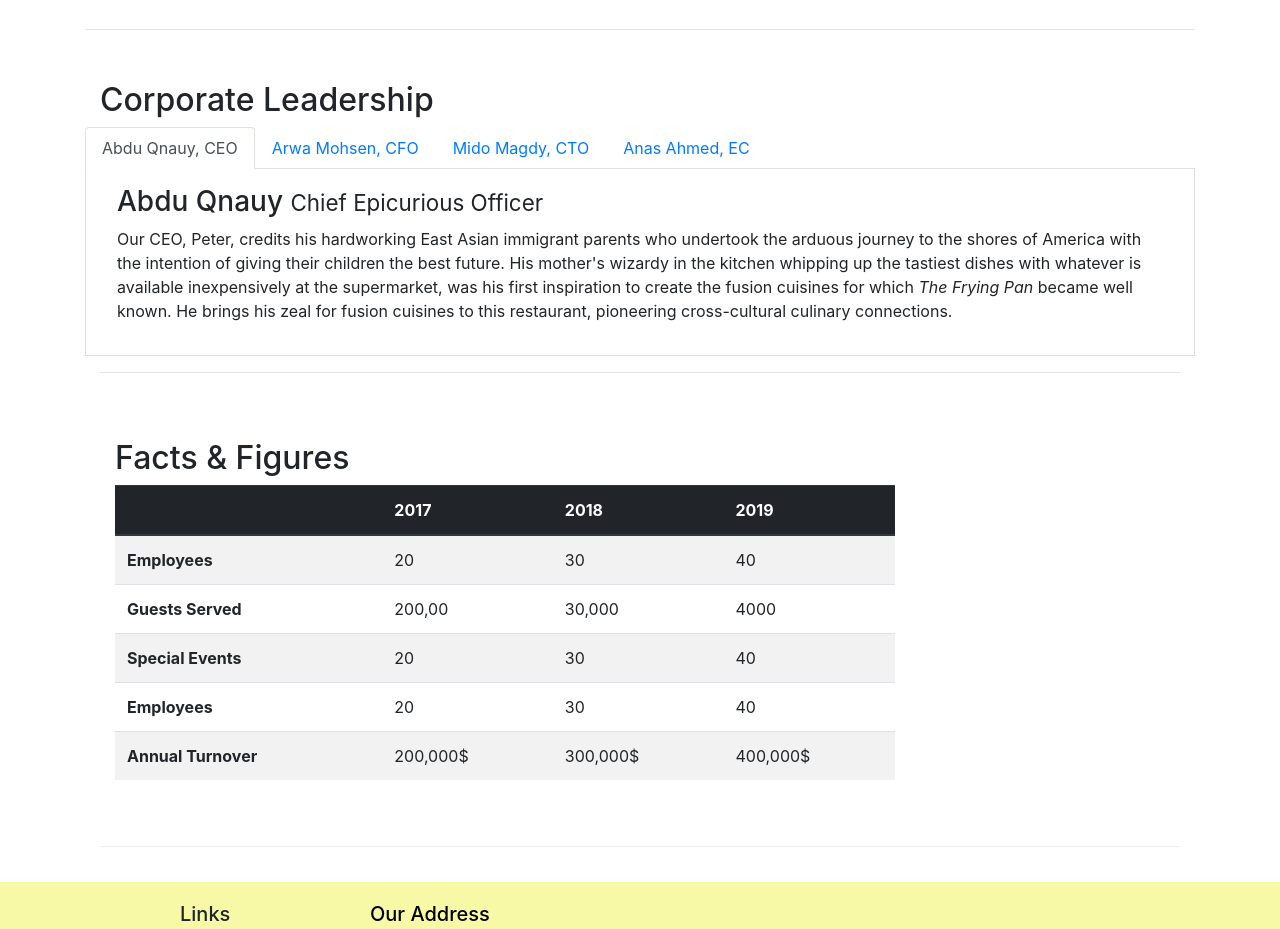
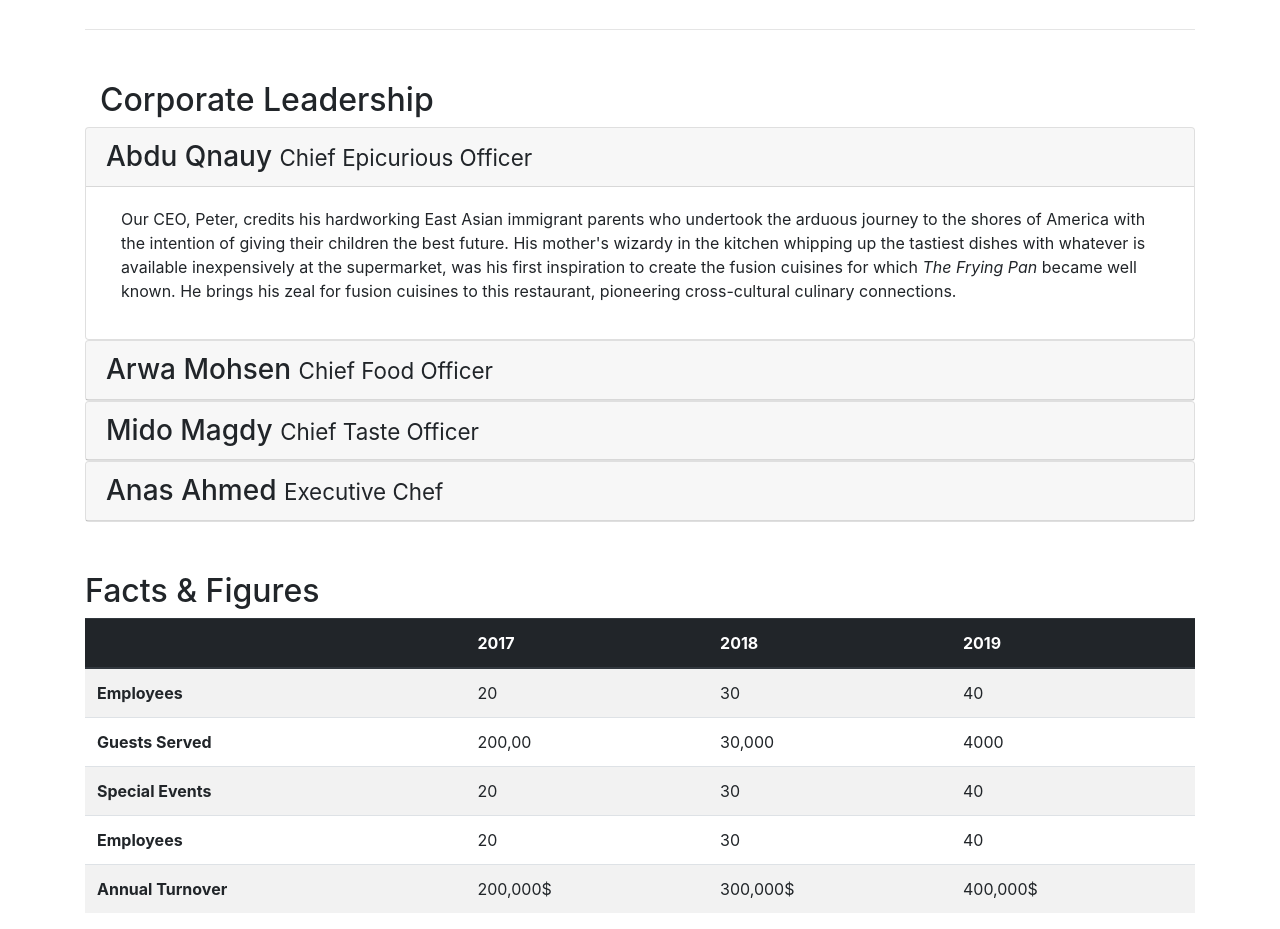
Before and after one commit to AbduQnauy/muppalaBootstrap, a website: page aboutus.html in a window 1280 px wide. Shown: the part 960-1889 px from the top of the page. Drawn offline with nearby package versions, Linux system fonts and the light colour scheme.

Commit message:
Accordion

```diff
--- a/aboutus.html
+++ b/aboutus.html
@@ -168,101 +168,102 @@
           <div class="row">
             <h2 class="col-12">Corporate Leadership</h2>
 
-            <ul class="nav nav-tabs col-12">
-              <li class="nav-item">
-                <a
-                  class="nav-link active"
-                  href="#abdu"
-                  role="tab"
-                  data-toggle="tab"
-                  >Abdu Qnauy, CEO</a
-                >
-                </li>
-                <li class="nav-item">
-                  <a class="nav-link" href="#arwa" role="tab" data-toggle="tab">Arwa Mohsen, CFO</a>
-                </li>
-              </li>
-              <li class="nav-item">
-                <a class="nav-link" href="#mido" role="tab" data-toggle="tab"
-                  >Mido Magdy, CTO</a
-                >
+            <div id="accordion col-12">
 
-              <li class="nav-item">
-                <a class="nav-link" href="#anas" role="tab" data-toggle="tab"
-                  >Anas Ahmed, EC</a
-                >
-              </li>
-            </ul>
-
-            <div class='tab-content'>
-              <div role='tabpanel' class='tab-pane fade show active' id='abdu'>
-            <h3 class="col-12">
+              <div class="card pointer">
+                <div role="tab" class="card-header" id="abduheader">
+                  <a data-toggle="collapse" data-target="#abdu">
+                  <h3 class="mb-0">
                       Abdu Qnauy <small>Chief Epicurious Officer</small>
                     </h3>
+                  </a>
+                </div>
+                <div class='collapse show' id='abdu' data-parent='#accordion'>
+                  <div class='card-body'>
                     <p class="col-12 d-none d-sm-block">
                       Our CEO, Peter, credits his hardworking East Asian immigrant
-              parents who undertook the arduous journey to the shores of America
-              with the intention of giving their children the best future. His
-              mother's wizardy in the kitchen whipping up the tastiest dishes
-              with whatever is available inexpensively at the supermarket, was
-              his first inspiration to create the fusion cuisines for which
-              <em>The Frying Pan</em> became well known. He brings his zeal for
-              fusion cuisines to this restaurant, pioneering cross-cultural
-              culinary connections.
+                      parents who undertook the arduous journey to the shores of
+                      America with the intention of giving their children the best
+                      future. His mother's wizardy in the kitchen whipping up the
+                      tastiest dishes with whatever is available inexpensively at
+                      the supermarket, was his first inspiration to create the
+                      fusion cuisines for which
+                      <em>The Frying Pan</em> became well known. He brings his zeal
+                      for fusion cuisines to this restaurant, pioneering
+                      cross-cultural culinary connections.
                     </p>
                   </div>
-              <div role='tabpanel' class='tab-pane fade' id='arwa'>
+                </div>
+              </div>
 
-            <h3 class="col-12">
+              <div class="card pointer">
+                <div role="tab" class="card-header" id="arwaheader">
+                  <a data-toggle="collapse" data-target="#arwa">
+                  <h3 class="mb-0">
                       Arwa Mohsen <small>Chief Food Officer</small>
                     </h3>
+                  </a>
+                </div>
+                <div class='collapse' id='arwa' data-parent='#accordion'>
+                  <div class='card-body'>
                   <p class="col-12 d-none d-sm-block">
                     Our CFO, Danny, as he is affectionately referred to by his
                     colleagues, comes from a long established family tradition in
-              farming and produce. His experiences growing up on a farm in the
-              Australian outback gave him great appreciation for varieties of
-              food sources. As he puts it in his own words,
-              <em
-                >Everything that runs, wins, and everything that stays,
-                pays!</em
-              >
+                    farming and produce. His experiences growing up on a farm in
+                    the Australian outback gave him great appreciation for
+                    varieties of food sources. As he puts it in his own words,
+                    <em>Everything that runs, wins, and everything that stays,
+                      pays!</em>
                   </p>
                   </div>
-              <div role='tabpanel' class='tab-pane fade' id='mido'>
+                </div>
+              </div>
 
-            <h3 class="col-12">
+              <div class="card pointer">
+                <div role="tab" class="card-header" id="midoheader">
+                  <a data-toggle="collapse" data-target="#mido">
+                    <h3 class="mb-0">
                       Mido Magdy <small>Chief Taste Officer</small>
                     </h3>
+                  </a>
+                </div>
+                <div class='collapse' id='mido' data-parent='#accordion'>
+                  <div class='card-body'>
                     <p class="col-12 d-none d-sm-block">
-              Blessed with the most discerning gustatory sense, Agumbe, our CTO,
-              personally ensures that every dish that we serve meets his
-              exacting tastes. Our chefs dread the tongue lashing that ensues if
-              their dish does not meet his exacting standards. He lives by his
-              motto,
+                      Blessed with the most discerning gustatory sense, Agumbe, our
+                      CTO, personally ensures that every dish that we serve meets
+                      his exacting tastes. Our chefs dread the tongue lashing that
+                      ensues if their dish does not meet his exacting standards. He
+                      lives by his motto,
                       <em>You click only if you survive my lick.</em>
                     </p>
                   </div>
-              <div role='tabpanel' class='tab-pane fade' id='anas'>
+                </div>
+              </div>
 
-            <h3 class="col-12">
+              <div class="card pointer">
+                <div role="tab" class="card-header" id="anasheader">
+                  <a data-toggle="collapse" data-target="#anas">
+                  <h3 class="mb-0">
                       Anas Ahmed <small>Executive Chef</small>
                     </h3>
+                  </a>
+                </div>
+                <div class='collapse' id='anas' data-parent='#accordion'>
+                  <div class='card-body'>
                   <p class="col-12 d-none d-sm-block">
                     Award winning three-star Michelin chef with wide International
                     experience having worked closely with whos-who in the culinary
                     world, he specializes in creating mouthwatering Indo-Italian
                     fusion experiences. He says,
-              <em
-                >Put together the cuisines from the two craziest cultures, and
-                you get a winning hit! Amma Mia!</em
-              >
+                    <em>Put together the cuisines from the two craziest cultures,
+                      and you get a winning hit! Amma Mia!</em>
                   </p>
                   </div>
                 </div>
               </div>
-        <hr />
-          <div class="row row-content">
-            <div class="col-12 col-sm-9">
+              </div>
+            <div class="col-12 row row-content">
               <h2>Facts &amp; Figures</h2>
               <div class="table-responsive">
                 <table class="table table-striped">
@@ -308,8 +309,6 @@
                   </tbody>
                 </table>
               </div>
-            </div>
-            <div class="col-12 col-sm-3"></div>
             </div>
         </div>
       </div>
--- a/css/style.css
+++ b/css/style.css
@@ -56,3 +56,7 @@ body {
   border-bottom: 1px solid #ddd;
   padding: 1rem;
 }
+
+.pointer {
+  cursor: pointer;
+}
```
Lines whose indentation alone changed are shown as unchanged.
